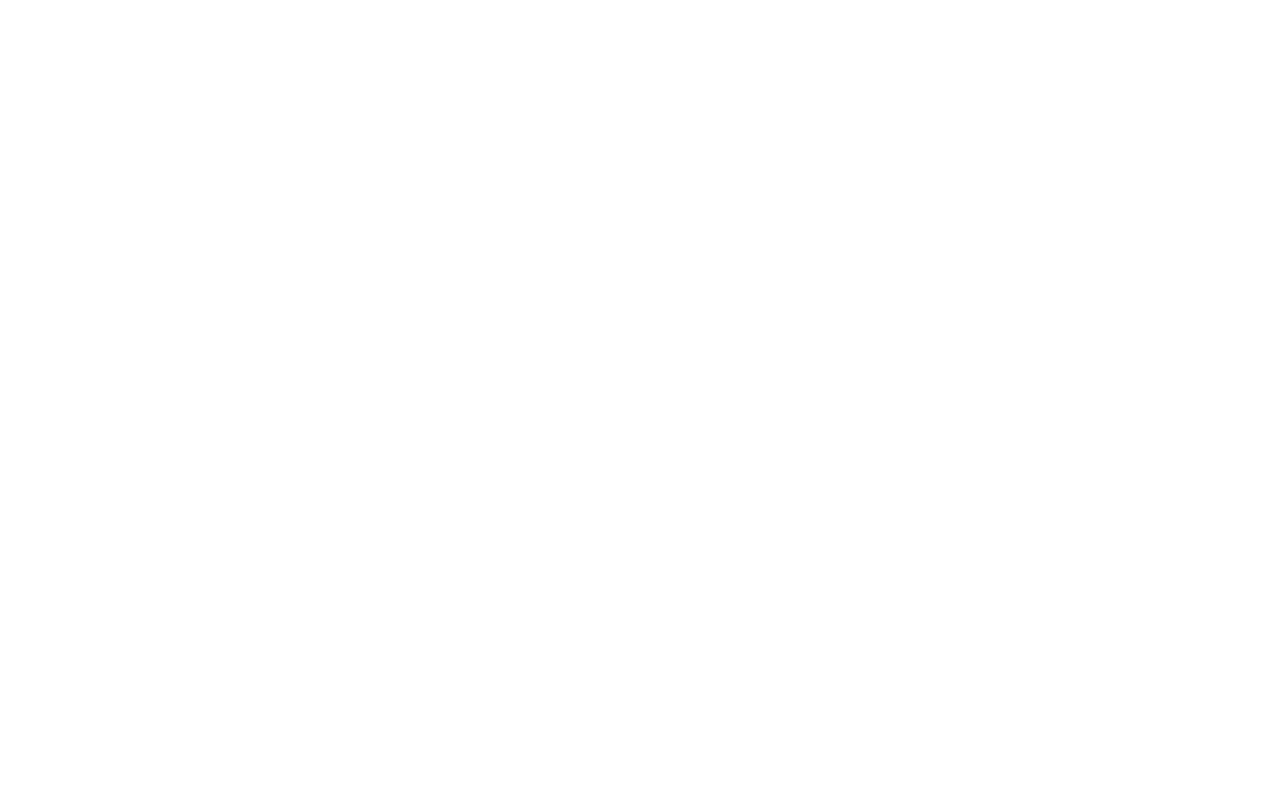
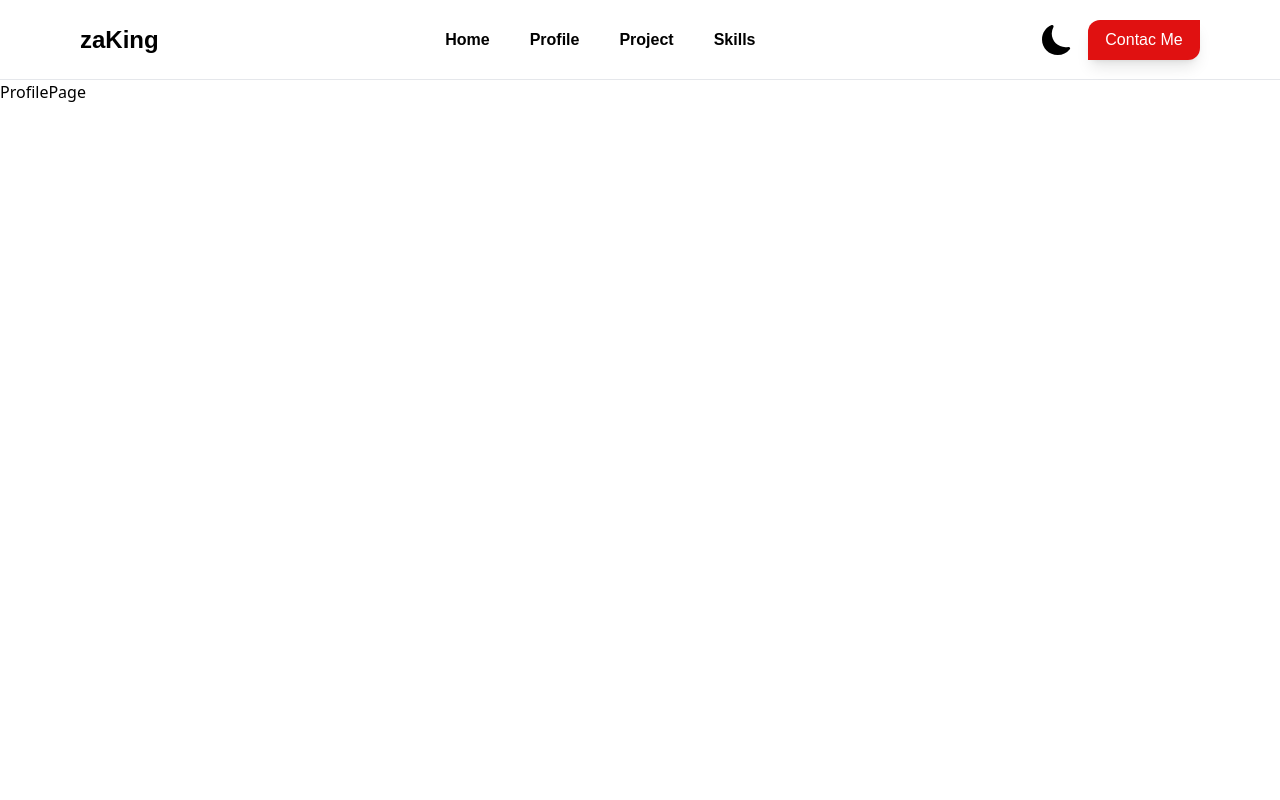
Before and after one commit to za-king/formywork, a React (Create React App) app: page /profile in a window 1280 px wide. Before the commit this address had no page. Shown: the top 800 px of the page. Built offline with nearby package versions, Linux system fonts and the light colour scheme.

Commit message:
add page profile and project

```diff
--- a/src/App.js
+++ b/src/App.js
@@ -3,6 +3,8 @@
 import HomePage from "./pages/HomePage";
 import ProjectDetail from "./pages/ProjectDetail";
 import MyProjectDetail from "./pages/MyProjectDetail";
+import ProjectPage from "./pages/ProjectsPage";
+import ProfilePage from "./pages/ProfilePage";
 
 function App() {
   return (
@@ -12,6 +14,8 @@
           <Route index element={<HomePage />} />
           <Route path="projectdetail/:id" element={<ProjectDetail/>} />
           <Route path="myprojectdetail/:id" element={<MyProjectDetail/>} />
+          <Route path="project" element={<ProjectPage/>} />
+          <Route path="profile" element={<ProfilePage/>} />
         </Routes>
       </BrowserRouter>
     </>
--- /dev/null
+++ b/src/components/Layout/index.jsx
@@ -0,0 +1,10 @@
+import React from 'react'
+import Navbar from '../navbar'
+import Footer from '../footer'
+const Layout = (props) => {
+  return (
+    <div><Navbar/>{props.children}<Footer/></div>
+  )
+}
+
+export default Layout
--- a/src/components/navbar/index.jsx
+++ b/src/components/navbar/index.jsx
@@ -37,6 +37,10 @@
     localStorage.theme = theme === "dark" ? "light" : "dark";
   };
 
+  const handleNavigate = (id) =>{
+    navigate(`/${id}`)
+  }
+
   return (
     <nav className="bg-white dark:bg-slate-800 dark:text-white  max-w-full  h-[80px] left-0 right-0 top-0 border-b  container ">
       <div className="flex justify-between h-full">
@@ -45,8 +49,8 @@
         </div>
         <ul className="hidden md:flex items-center justify-items-center justify-center text-base font-bold font-poppins ">
           <li className="mx-5 cursor-pointer">Home</li>
-          <li className="mx-5 cursor-pointer">Blog</li>
-          <li className="mx-5 cursor-pointer"> Project</li>
+          <li className="mx-5 cursor-pointer" onClick={() =>{handleNavigate("profile")}}>Profile</li>
+          <li className="mx-5 cursor-pointer"  onClick={() =>{handleNavigate("project")}}> Project</li>
           <li className="mx-5 cursor-pointer"> Skills</li>
         </ul>
 
--- a/src/pages/HomePage/index.jsx
+++ b/src/pages/HomePage/index.jsx
@@ -14,11 +14,7 @@
     <>
     <Navbar/>
     <Hero/>
-    <Blog />
-    <MyProject/>
-    <ProjectTeam/>
-    <Skills/>
-    <Learning/>
+
     <Footer/>
 
 
--- /dev/null
+++ b/src/pages/ProfilePage/index.jsx
@@ -0,0 +1,9 @@
+import React from 'react'
+import Layout from '../../components/Layout'
+function ProfilePage() {
+  return (
+    <Layout><div className='h-screen'>ProfilePage</div></Layout>
+  )
+}
+
+export default ProfilePage
--- /dev/null
+++ b/src/pages/ProjectsPage/index.jsx
@@ -0,0 +1,11 @@
+import Layout from "../../components/Layout"
+
+const ProjectPage = () => {
+  return (
+
+    <Layout><div className="h-screen">ProjectPage</div></Layout>
+
+  )
+}
+
+export default ProjectPage
```
